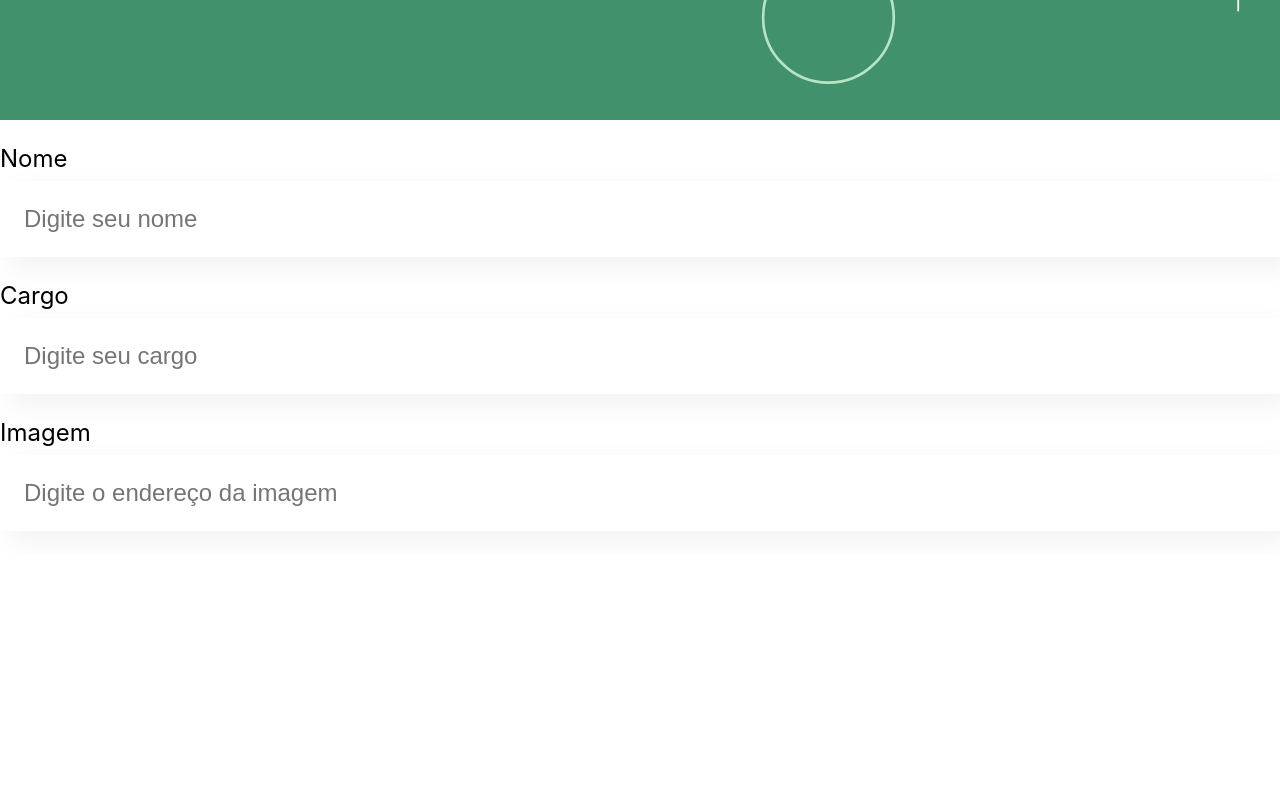
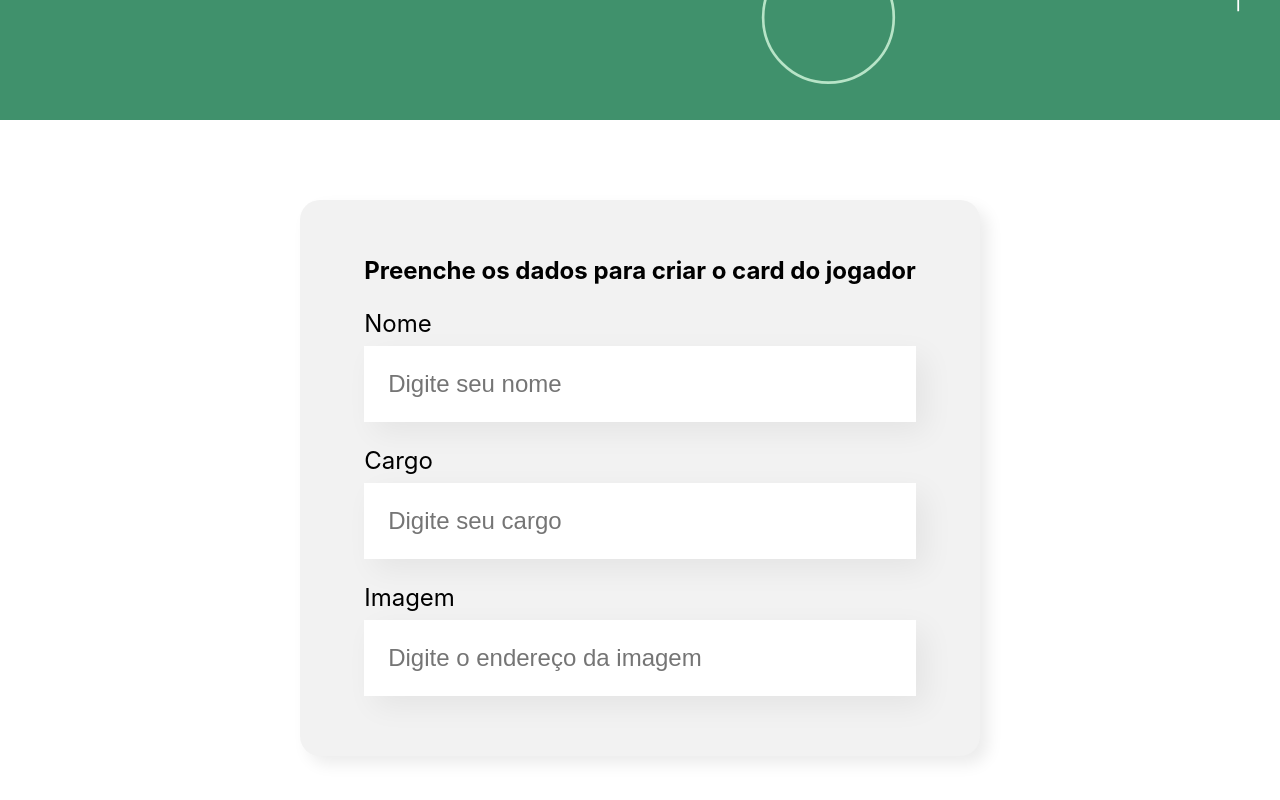
Before and after one commit to ramonvc/organi, a React (Create React App) app: page / in a window 1280 px wide. Shown: the part 378-1178 px from the top of the page. Before the commit the page ends 933 px from the top, so only its background shows below. Built offline with nearby package versions, Linux system fonts and the light colour scheme.

Commit message:
Forms created

```diff
--- a/src/App.js
+++ b/src/App.js
@@ -1,5 +1,5 @@
 import Banner from "./components/Banner/Banner";
-import TextField from "./components/TextField";
+import Form from "./components/Form"
 
 function App() {
 	return (
@@ -8,9 +8,9 @@ function App() {
 				<Banner />
 			</header>
 			<main>
-				<TextField label="Nome" placeholder="Digite seu nome" />
-				<TextField label="Cargo" placeholder="Digite seu cargo" />
-				<TextField label="Imagem" placeholder="Digite o endereço da imagem" />
+				<article>
+          <Form />
+        </article>
 			</main>
 		</div>
 	);
--- /dev/null
+++ b/src/components/Form/Form.css
@@ -0,0 +1,13 @@
+.form {
+    display: flex;
+    justify-content: center;
+    margin: 80px 0px;
+}
+
+.form form {
+    max-width: 80%;
+    background-color: #F2F2F2;
+    border-radius: 20px;
+    padding: 36px 64px;
+    box-shadow: 8px 8px 16px rgba(0, 0, 0, 0.08)
+}
--- /dev/null
+++ b/src/components/Form/index.js
@@ -0,0 +1,17 @@
+import "./Form.css";
+import TextField from "../TextField";
+
+const form = () => {
+	return (
+		<section className="form">
+			<form>
+                <h2>Preenche os dados para criar o card do jogador</h2>
+				<TextField label="Nome" placeholder="Digite seu nome" />
+				<TextField label="Cargo" placeholder="Digite seu cargo" />
+				<TextField label="Imagem" placeholder="Digite o endereço da imagem" />
+			</form>
+		</section>
+	);
+};
+
+export default form;
```
